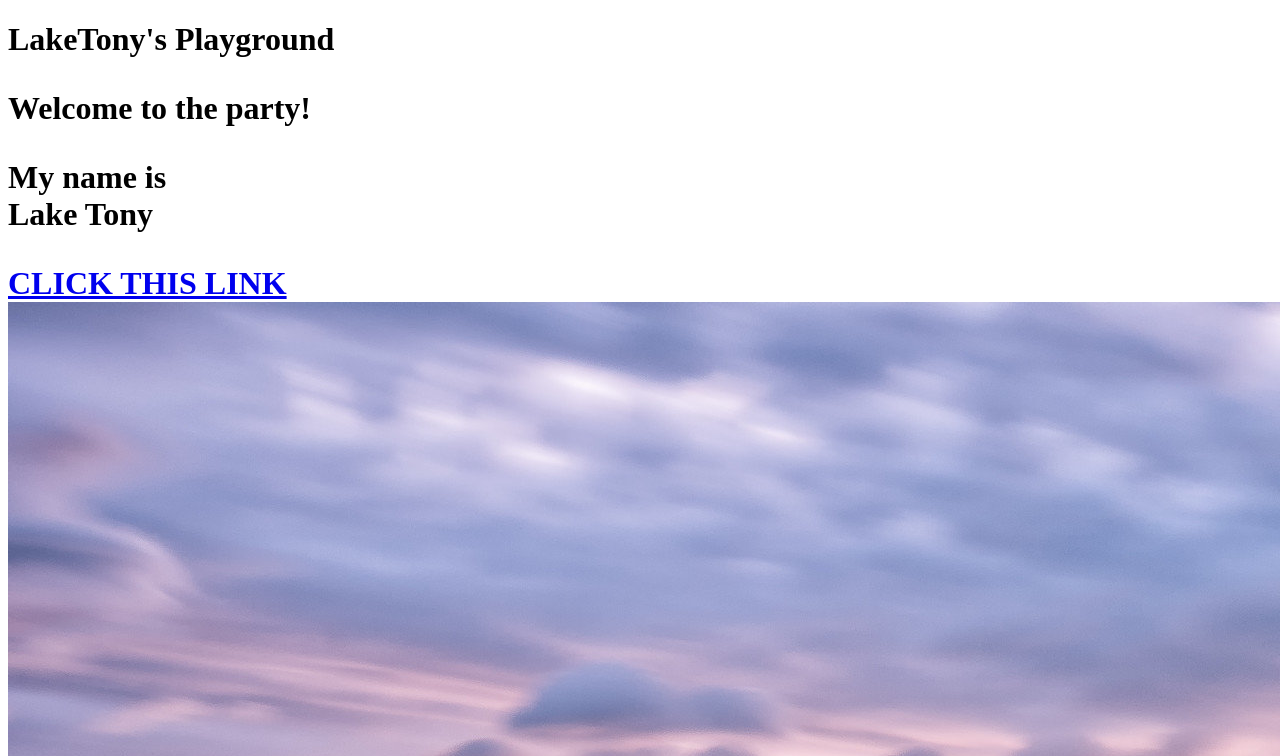
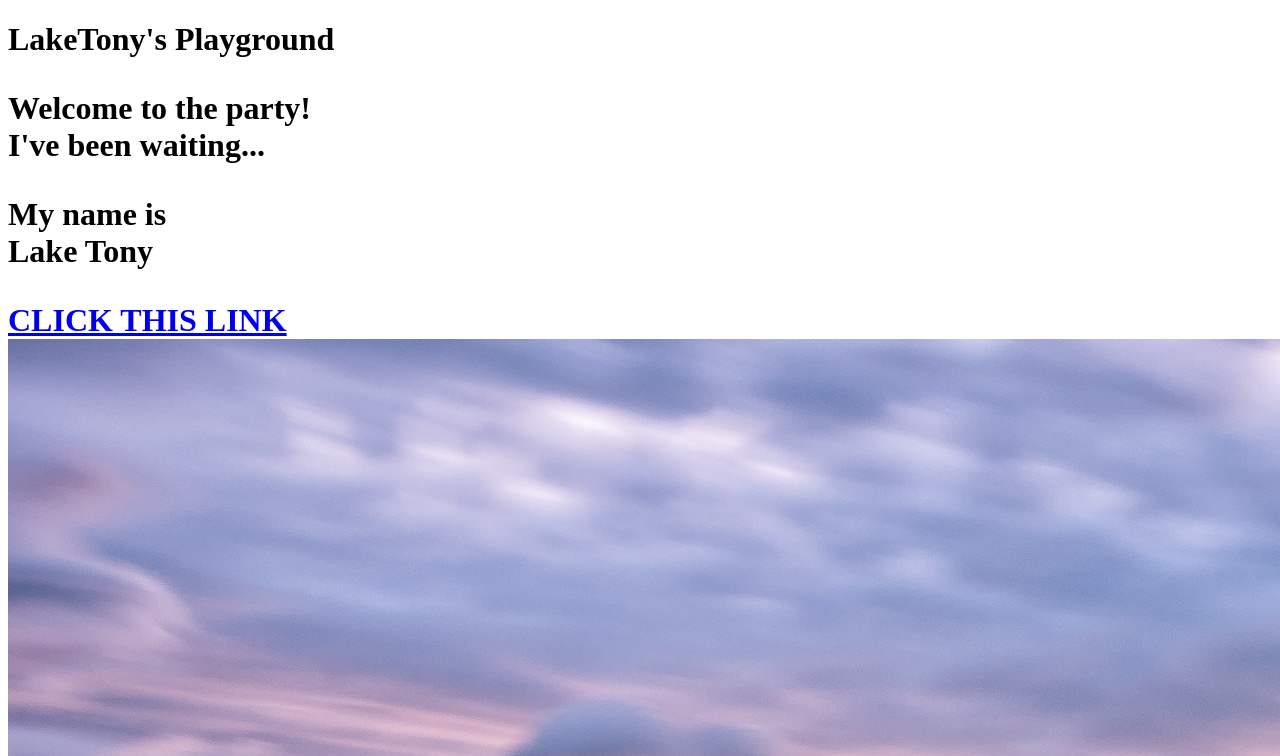
Before and after one commit to LakeTonyxo/LakeTony-Playground, a plain HTML site: page tony tent.html in a window 1280 px wide. Shown: the top 756 px of the page. Drawn offline with Linux system fonts and the light colour scheme.

Commit message:
Update tony tent.html

```diff
--- a/tony tent.html
+++ b/tony tent.html
@@ -5,7 +5,7 @@
 </head>
 <body>
 	<h1>LakeTony's Playground</<h1>
-	<p><b>Welcome to the party!</p></b>
+	<p><b>Welcome to the party!<br>I've been waiting...</p></b>
 	<p>My name is <br>
 		Lake Tony</p>
 	<a href="https://google.com" target="_blank" title="Let's go to google">CLICK THIS LINK</a>
```
